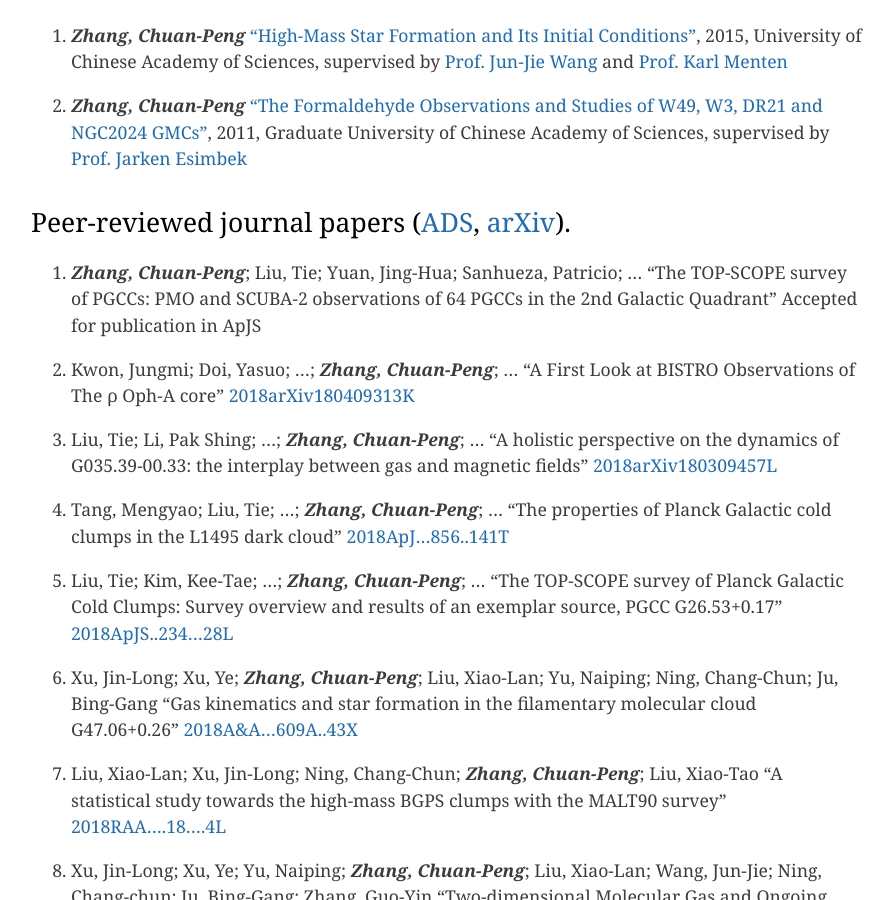
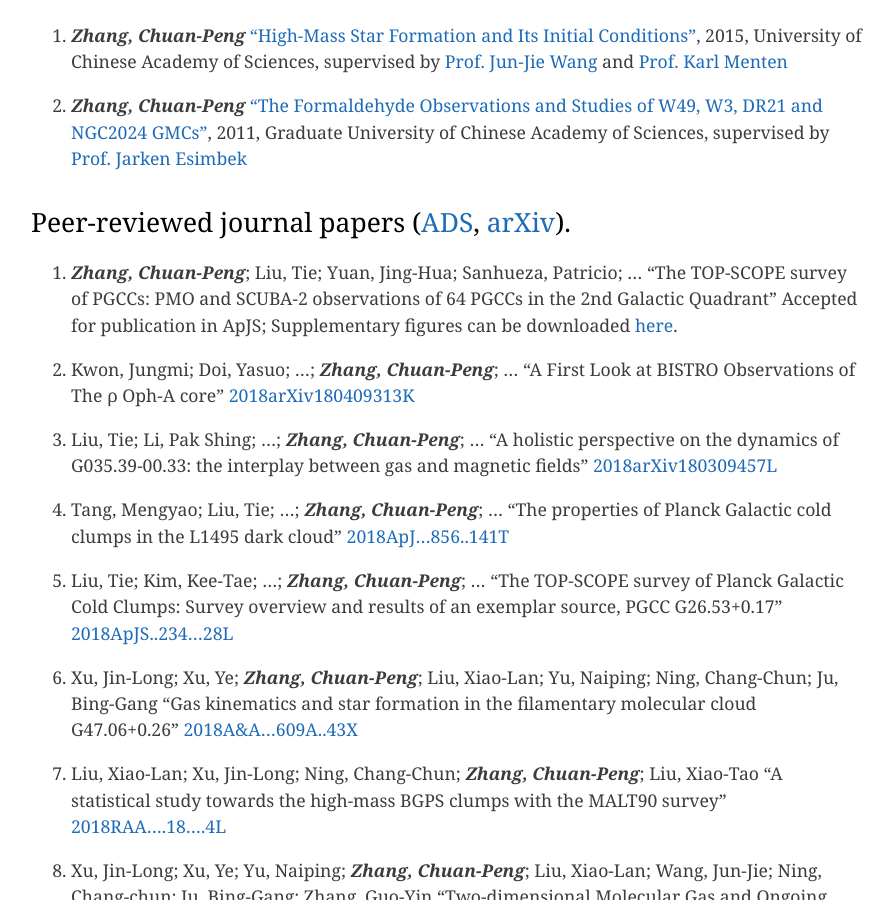
Before and after one commit to zcp521/zcp521.github.io, a Jekyll site: the page built from pub.md, in a window 1280 px wide and 900 px high, scrolled down 476 px. Shown: the whole window, without its empty margins (193-1087 px from the left). Built offline with Jekyll 4.4.1, drawn with Linux system fonts in a browser that asks for light colours.

Commit message:
Update pub.md

```diff
--- a/pub.md
+++ b/pub.md
@@ -17,7 +17,7 @@ tagline: "My publication list"
 
 26. ***Zhang, Chuan-Peng***; Liu, Tie;  Yuan, Jing-Hua; Sanhueza, Patricio; ...
 	"The TOP-SCOPE survey of PGCCs: PMO and SCUBA-2 observations of 64 PGCCs in the 2nd Galactic Quadrant"
-	Accepted for publication in ApJS
+	Accepted for publication in ApJS; Supplementary figures can be downloaded [here]({{ site.baseurl }}/pub/Figs.zip).
 
 25. Kwon, Jungmi; Doi, Yasuo; ...; ***Zhang, Chuan-Peng***; ...
 	"A First Look at BISTRO Observations of The ρ Oph-A core"
```
